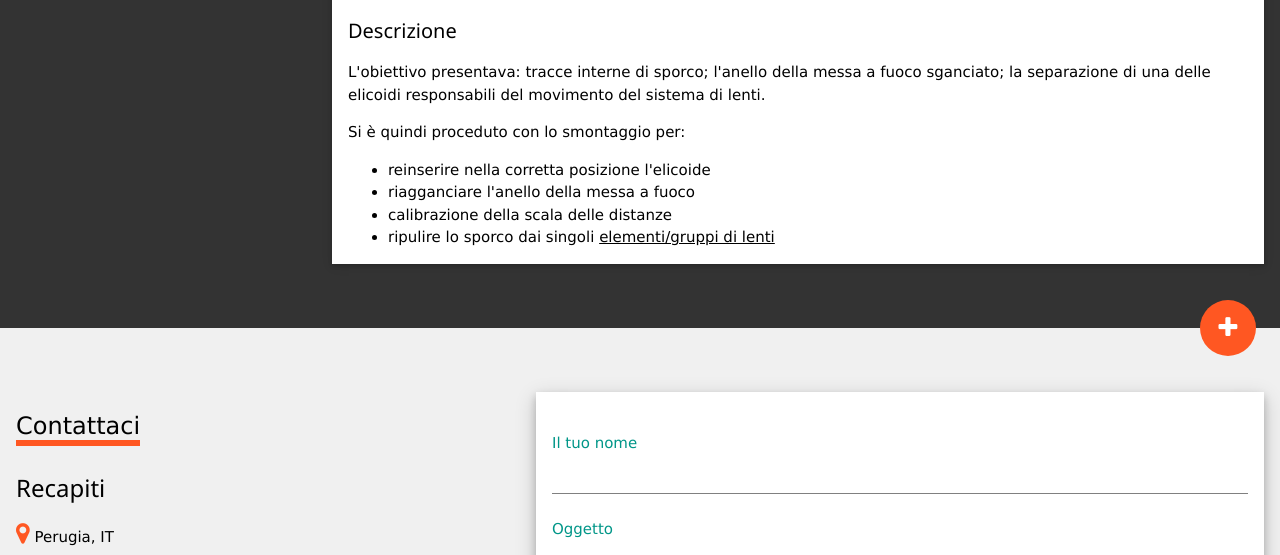
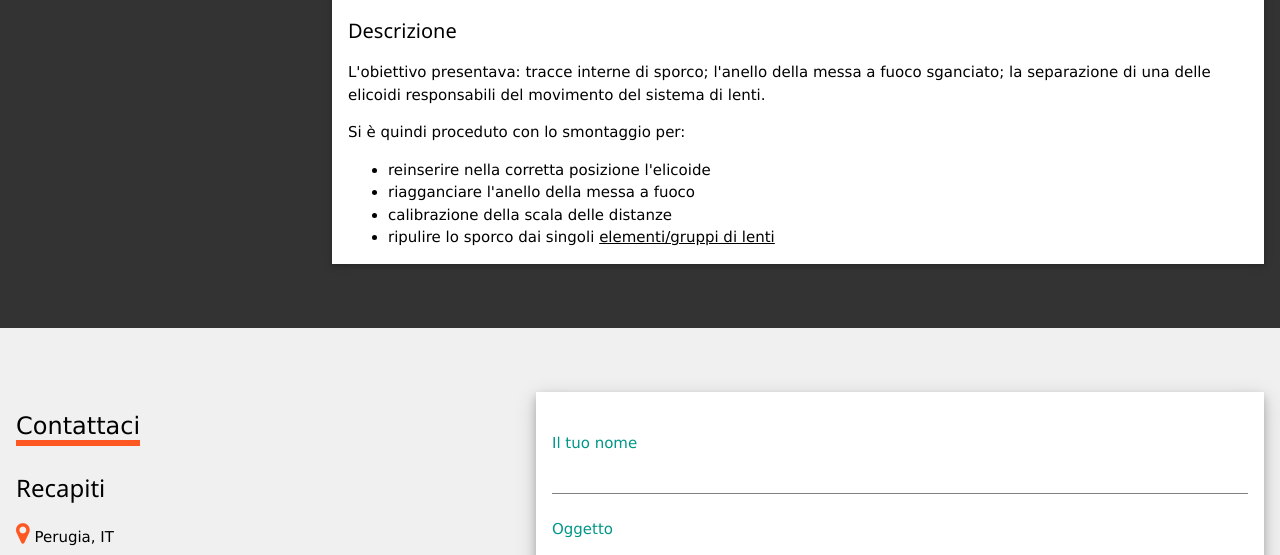
Before and after one commit to sdroamt0/it2v, a PHP site: page / in a window 1280 px wide. Shown: the part 823-1378 px from the top of the page. Run offline with PHP 8.4, Linux system fonts and the light colour scheme.

Commit message:
disabled the "+" that open the side navigation

```diff
--- a/index.php
+++ b/index.php
@@ -180,7 +180,7 @@
 </div>
 
 <!-- Container -->
-<div class="w3-container" style="position:relative">
+<div class="w3-hide w3-container" style="position:relative">
   <a onclick="w3_open()" class="w3-btn-floating-large w3-deep-orange" style="position:absolute;top:-28px;right:24px;z-index:0;">
   <i class="fa fa-plus"></i></a>
 </div>
```
